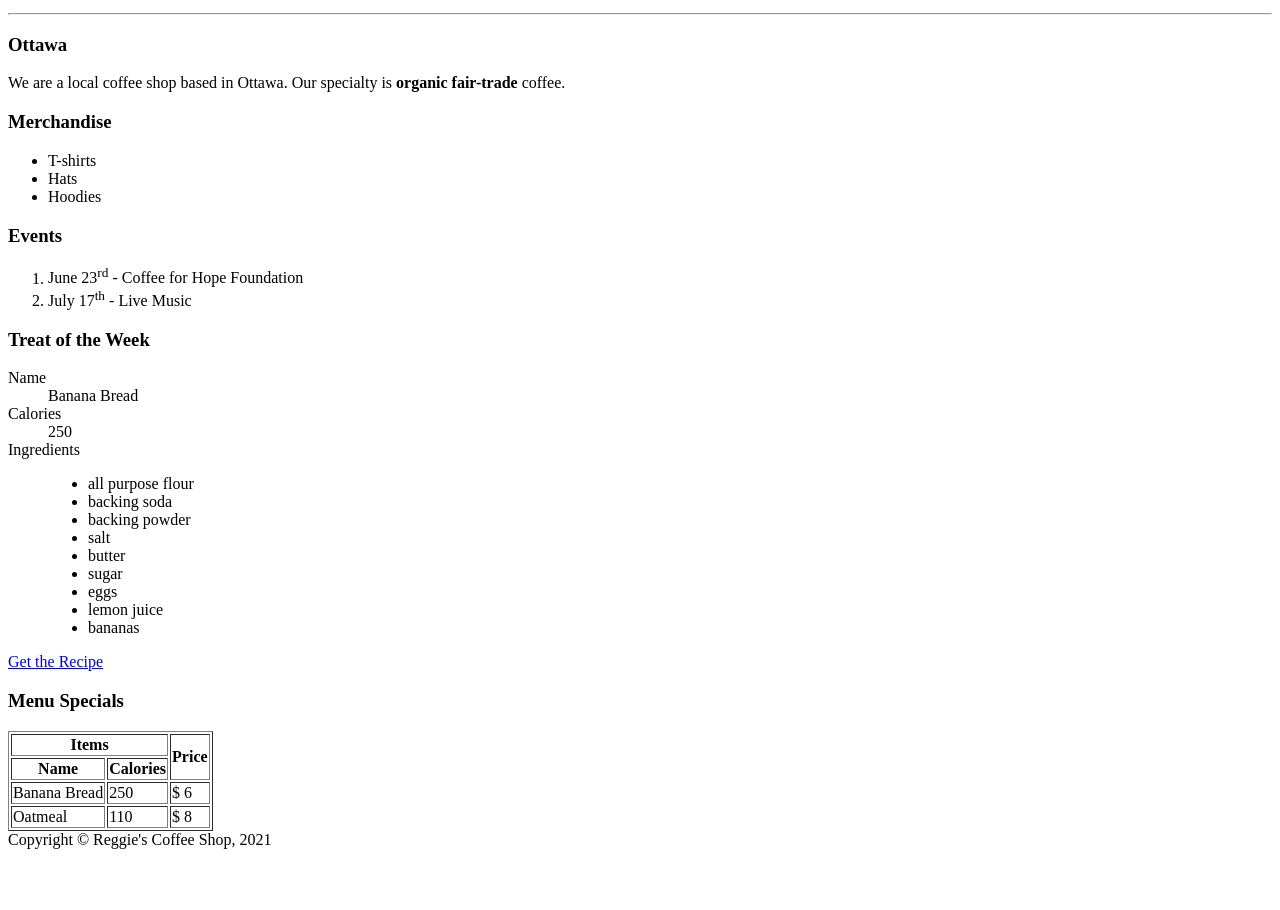
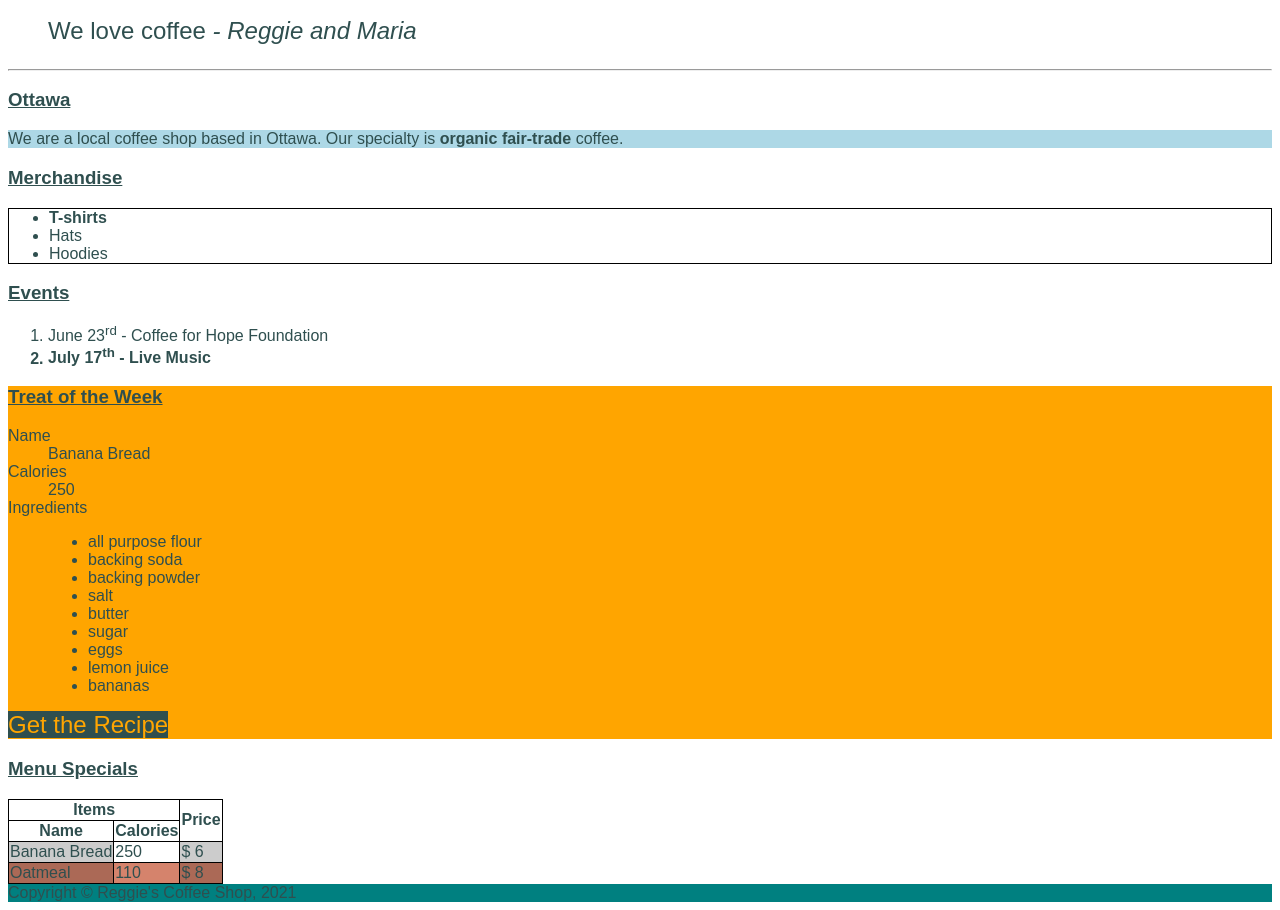
Before and after one commit to abhaysharma/mtm6130-s21-020, a plain HTML site: page week5/index.html in a window 1280 px wide. Shown: the part 839-1749 px from the top of the page. Before the commit the page ends 1696 px from the top, so only its background shows below. Drawn offline with Linux system fonts and the light colour scheme.

Commit message:
Adds css file and properties

```diff
--- /dev/null
+++ b/week5/css/main.css
@@ -0,0 +1,162 @@
+body {
+  color: darkslategrey;
+  font-family: Arial, Helvetica, sans-serif;
+}
+
+/*
+  This is a CSS Comment
+  Shortcut for adding then comment Command + / or Control + /
+*/
+h1 {
+  color: peru;
+}
+
+
+p {
+  background-color: lightblue;
+}
+
+/* Selecting multiple elements to add same styles */
+h1,
+h2,
+h3,
+h4 {
+  text-decoration: underline;
+}
+
+/* Selecting child elements */
+nav ul {
+  list-style: none;
+}
+
+/* Selecting child elements multiple levels */
+nav ul a {
+  color: inherit;
+  text-decoration: none;
+}
+
+/* Selecting element with id value */
+#treatofweek {
+  background-color: orange;
+}
+
+/* Selecting elements with class value */
+.orange-link {
+  background-color: darkslategrey;
+  color: orange;
+  text-decoration: none;
+}
+
+.large-text {
+  font-size: 24px;
+}
+
+/* Child selector or direct child selector */
+
+article>p {
+  font-size: 24px;
+}
+
+/* Adjacent sibling selector */
+h3+ul {
+  /* thickness style color */
+  border: 1px solid black;
+}
+
+/* Attribute selector */
+
+[href="#treatofweek"] {
+  font-weight: bold;
+}
+
+/*
+  Using Pseudo Classes
+  Styling the navigation
+  LoVe HAte
+*/
+nav ul a,
+nav ul a:link,
+nav ul a:visited {
+  background-color: orange;
+  /* horizontal vertical blur spread color */
+  box-shadow: -2px 2px 4px 2px black;
+}
+
+nav ul a:hover,
+nav ul a:focus {
+  text-decoration: underline;
+}
+
+nav ul a:active {
+  /* horizontal vertical blur spread color */
+  box-shadow: 0 0 4px 2px black;
+}
+
+/* Position related selectors */
+
+/* first-child and last-child */
+aside ul li:first-child {
+  font-weight: bold;
+}
+
+section ol li:last-child {
+  font-weight: bold;
+}
+
+/* Styling table */
+table {
+  border-collapse: collapse;
+}
+
+/* nth-child selector with odd/even keyword */
+tbody tr:nth-child(even) {
+  /* 6 digit hex */
+  background-color: #d5836c;
+}
+
+/* nth-child selector with n. where n is 0,1,2,3... */
+table th:nth-child(n),
+table td:nth-child(n) {
+  /* 3 digit hex */
+  border: 1px solid #000;
+}
+
+/*
+  nth-child selector with a formula
+  n    = 0, 1, 2, 3, ..
+  2n+1 = 1, 3, 5, 7, ..
+*/
+table td:nth-child(2n+1) {
+  background-color: rgba(0, 0, 0, 0.2);
+}
+
+/*
+  CSS Specificity
+  Formula: inline-styles id class tag-name
+*/
+
+/* 0001 */
+footer {
+  background-color: aqua;
+}
+
+/* 0001 */
+footer {
+  background-color: red;
+}
+
+
+/* 0002 */
+body footer {
+  background-color: orange;
+}
+
+/* 0010 */
+.site-footer {
+  background-color: cornflowerblue;
+}
+
+/* 0011 */
+footer.site-footer {
+  background-color: teal;
+}
--- a/week5/index.html
+++ b/week5/index.html
@@ -4,6 +4,7 @@
 <head>
   <meta charset="UTF-8">
   <title>Reggie's Coffee Shop - Home</title>
+  <link rel="stylesheet" href="css/main.css">
 </head>
 
 <body>
@@ -37,9 +38,8 @@
   <!-- Main content of the page -->
   <main>
     <!-- Adding on page link -->
-    <a href="#treatofweek">Treat of the Week</a>
+    <a href="#treatofweek" class="orange-link">Treat of the Week</a>
     <article>
-
       <h2>Our Story</h2>
       <!-- Adding image -->
       <img src="images/coffee-shop.jpg" alt="coffee cup on pile of coffee beans">
@@ -47,7 +47,7 @@
       <p>
         We are <em>family owned business</em>. Reggie is the <abbr title="Chief Executive Officer">CEO</abbr> and head barista of the shop. Maria is the pastry chef and is in-charge of the bake shop. Celebrating their 10<sup>th</sup> anniversary together in December 2021.
       </p>
-      <blockquote>
+      <blockquote class="large-text">
         We love coffee <cite>- Reggie and Maria</cite>
       </blockquote>
       <hr>
@@ -99,12 +99,12 @@
         </dd>
       </dl>
       <!-- Adding an external link -->
-      <a href="https://www.yummly.com/recipe/Banana-Bread-1033797?prm-v1" target="_blank">Get the Recipe</a>
+      <a href="https://www.yummly.com/recipe/Banana-Bread-1033797?prm-v1" target="_blank" class="orange-link large-text">Get the Recipe</a>
     </section>
     <!-- Adding section for menu -->
     <section>
       <h3>Menu Specials</h3>
-      <table border>
+      <table>
         <thead>
           <tr>
             <th colspan="2">Items</th>
@@ -131,7 +131,7 @@
     </section>
   </main>
   <!-- Site footer -->
-  <footer>
+  <footer class="site-footer">
     <!-- HTML Entities: https://www.freeformatter.com/html-entities.html -->
     Copyright &copy; Reggie&apos;s Coffee Shop, 2021
   </footer>
```
